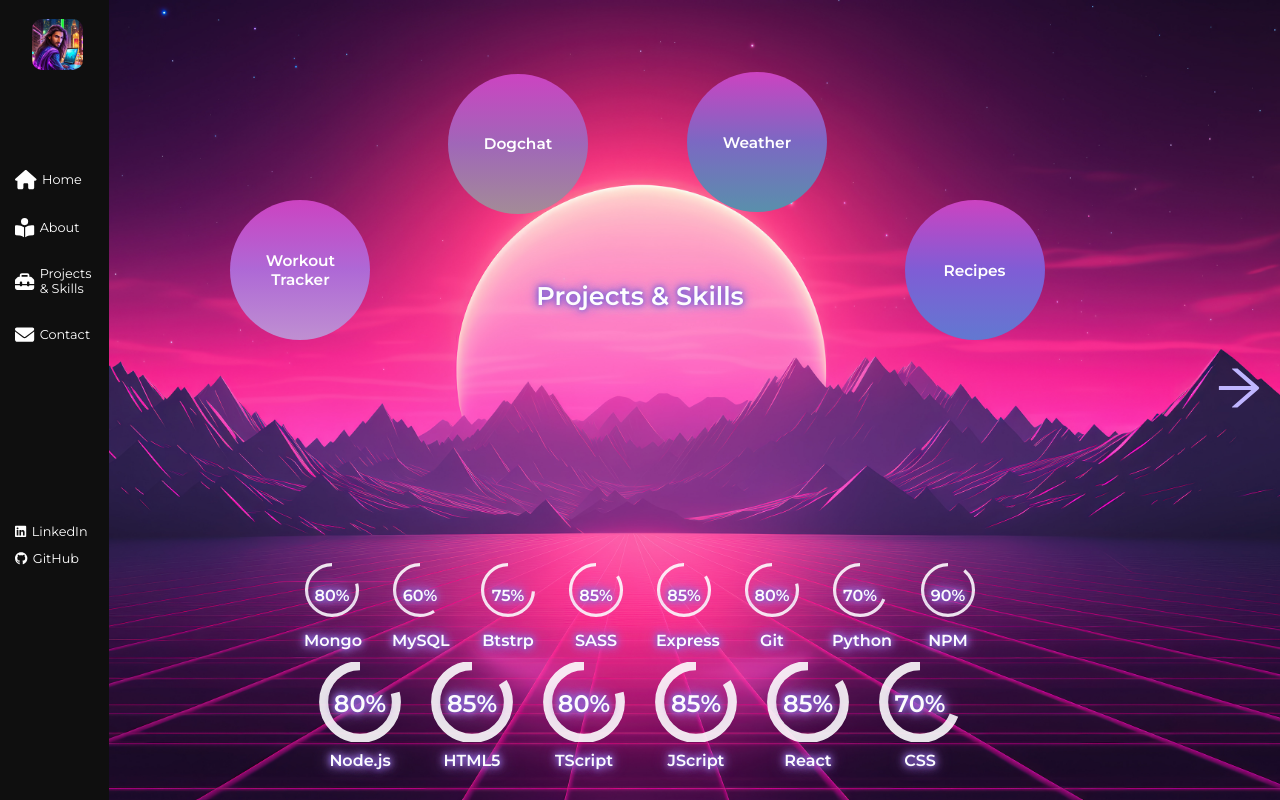
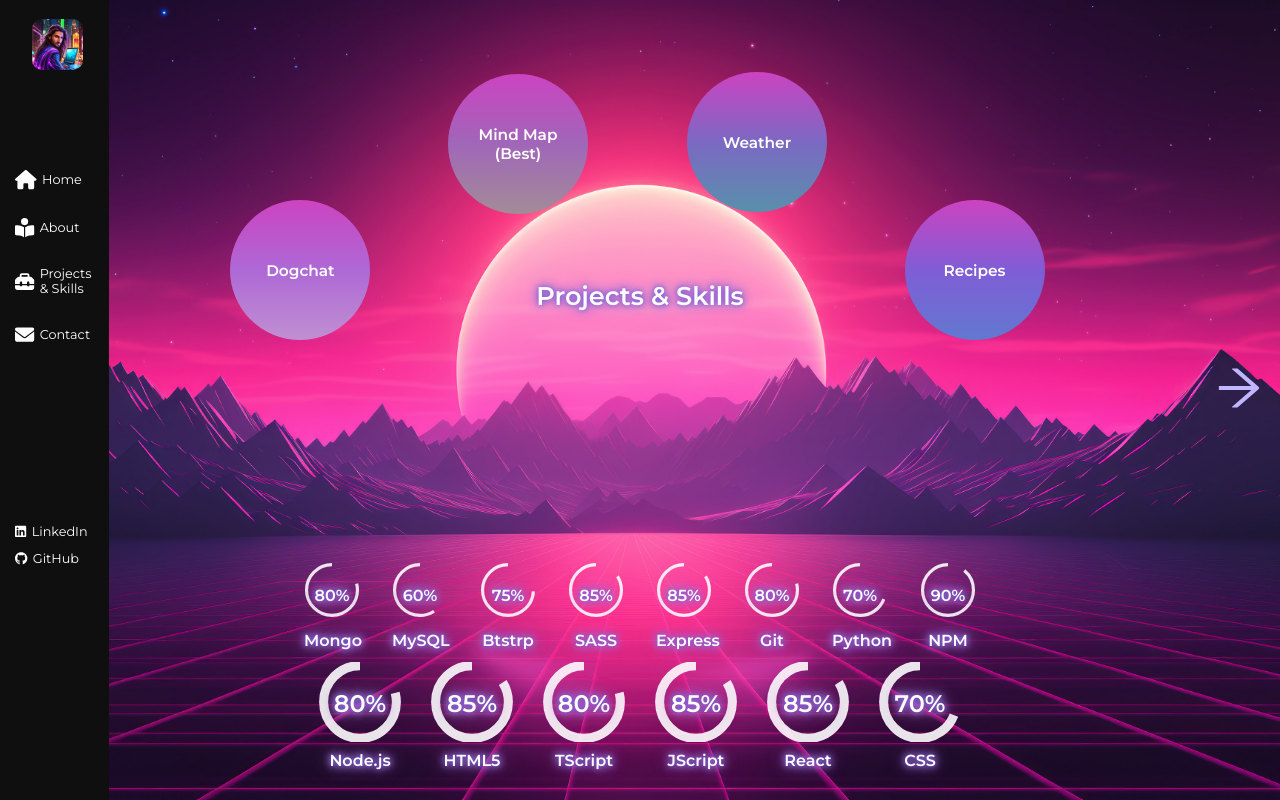
Before and after one commit to Reshex/My-Portfolio, a React (Vite) app: page /My-Portfolio/projectsAndSkills in a window 1280 px wide. Built offline with nearby package versions, Linux system fonts and the light colour scheme.

Commit message:
replace old project

```diff
--- a/src/pages/projectsAndSkills/projects/Projects.tsx
+++ b/src/pages/projectsAndSkills/projects/Projects.tsx
@@ -6,14 +6,14 @@ function Projects() {
             <a href="https://github.com/Reshex/Weather-App" className={projectsStyles.project3}>
                 Weather
             </a>
-            <a href="https://github.com/Reshex/DogChat" className={projectsStyles.project4}>
+            <a href="https://github.com/Reshex/DogChat" className={projectsStyles.project1}>
                 Dogchat
             </a>
             <a href="https://github.com/Reshex/Recipes-App" className={projectsStyles.project2}>
                 Recipes
             </a>
-            <a href="https://github.com/Reshex/Workout-Tracker" className={projectsStyles.project1}>
-                Workout Tracker
+            <a href="https://github.com/Reshex/https://github.com/Reshex/Mind-Map" className={projectsStyles.project4}>
+                Mind Map (Best)
             </a>
         </div>
     );
```
Also changed, not shown: 1 other file (tests, documents, lock files or other folders).
